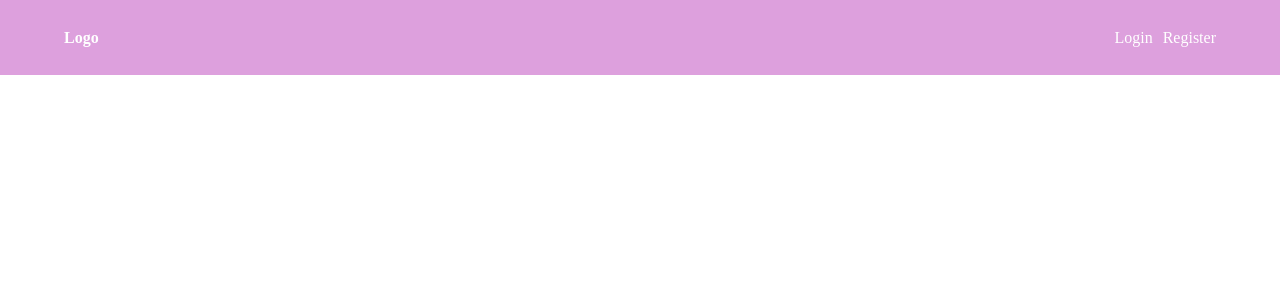
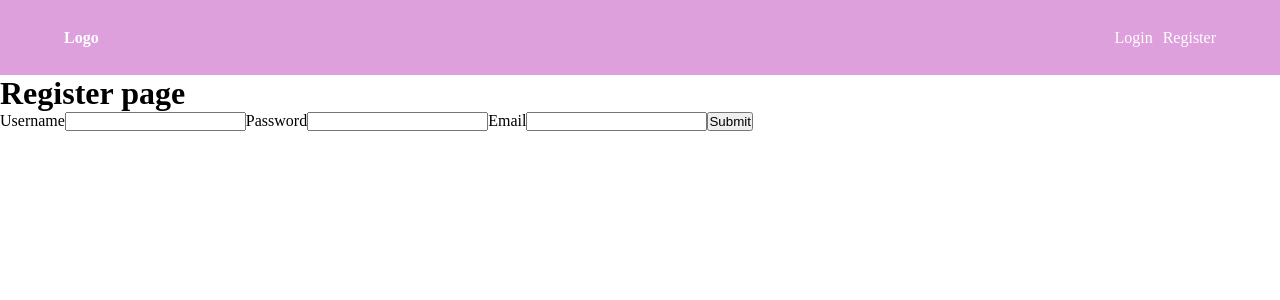
Before and after one commit to ferenczachar/triptrackr, a React (Create React App) app in the folder client/: page /register in a window 1280 px wide. Shown: the top 300 px of the page. Built offline with nearby package versions, Linux system fonts and the light colour scheme.

Commit message:
User registration API set-up, connected to MySQL with no authentication, yet

```diff
--- a/client/src/App.js
+++ b/client/src/App.js
@@ -1,16 +1,20 @@
-import { useState, useEffect } from 'react';
+//import { useState, useEffect } from 'react';
 import { BrowserRouter, Routes, Route } from 'react-router-dom'
-import './App.css';
-import Axios from 'axios';
+import './App.css'
+//import Axios from 'axios';
 
 //routes
 import Home from './routes/Home'
+import Register from './routes/Register'
 
 function App() {
   return (
-  <div>
-    <Home />
-  </div>
+  <BrowserRouter>
+    <Routes>
+        <Route path="/" index element={<Home />} />
+        <Route path="/register" index element={<Register />} />
+    </Routes>
+  </BrowserRouter>
   );
 }
 
--- a/client/src/components/NavBar.js
+++ b/client/src/components/NavBar.js
@@ -7,8 +7,8 @@ export default function NavBar() {
         <div className='navBar'>
             <a href='/' className='navLogo'>Logo</a>
             <ul className='navList'>
-                <a href=''><li>Login</li></a>
-                <a href=''><li>Register</li></a>
+                <a href='/login'><li>Login</li></a>
+                <a href='/register'><li>Register</li></a>
             </ul>
         </div>
     )
--- /dev/null
+++ b/client/src/routes/Register.js
@@ -0,0 +1,48 @@
+import NavBar from "../components/NavBar"
+import {useState} from 'react';
+
+export default function Register(){
+    const [username, setUsername] = useState('');
+    const [password, setPassword] = useState('');
+    const [email, setEmail] = useState('');
+
+    async function registerUser(e){
+        e.preventDefault()
+        await fetch('http://localhost:5000/createUser', {
+            method: 'POST',
+            body: JSON.stringify({username, password, email}),
+            headers: {'Content-Type':'application/json'}
+        })
+    }
+    return (
+        <div>
+            <NavBar />
+            <h1>Register page</h1>
+            <form onSubmit={registerUser}>
+                <label htmlFor="username">Username</label>
+                <input
+                    type="text"
+                    id="username"
+                    name="username"
+                    value={username}
+                    onChange={e => setUsername(e.target.value)}/>
+                <label htmlFor="password">Password</label>
+                <input
+                    type="password"
+                    id="password"
+                    name="password"
+                    value={password}
+                    onChange={e => setPassword(e.target.value)}/>
+                <label htmlFor="email">Email</label>
+                <input
+                    type="email"
+                    id="email"
+                    name="email"
+                    value={email}
+                    onChange={e => setEmail(e.target.value)}/>
+                <button>Submit</button>
+                <span className="msg"></span>
+            </form>
+        </div>
+    )
+}
```
Also changed, not shown: 2 other files (tests, documents, lock files or other folders).
